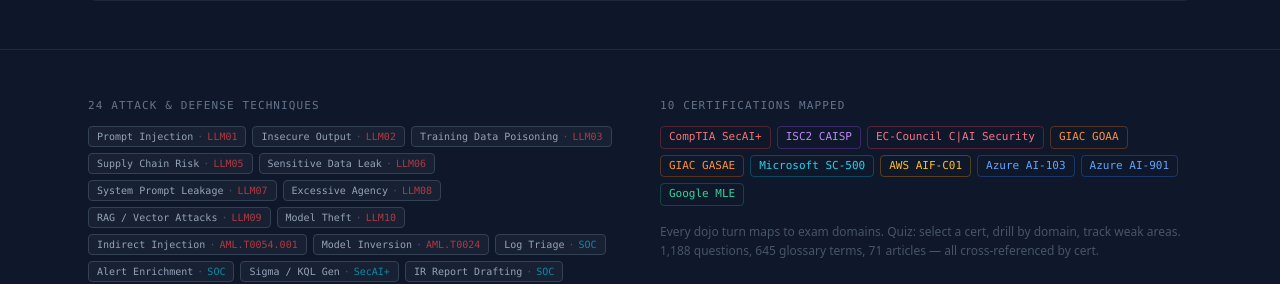
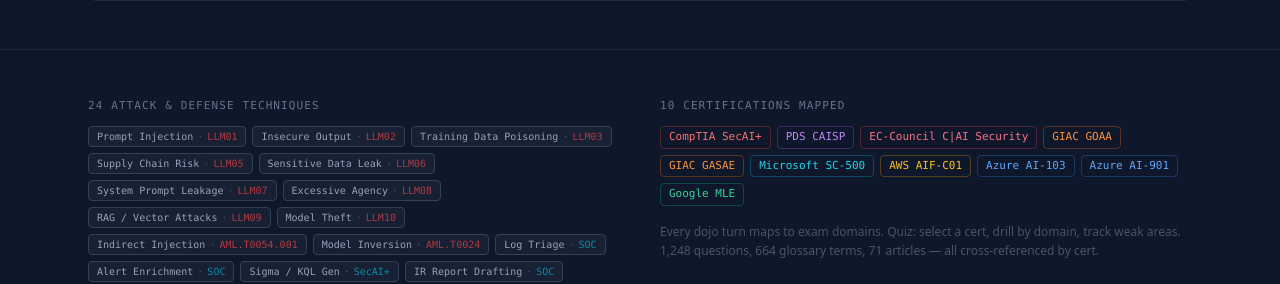
Before and after one commit to TheMDBritt/SecuringAI, a Next.js app: page / in a window 1280 px wide. Shown: the part 1640-1924 px from the top of the page. Built offline with nearby package versions, Linux system fonts and the light colour scheme.

Commit message:
content: update landing + footer stats (36 scenarios, 1248 Qs, 664 terms)
Reflects new scenario count (36), planned quiz expansion (1,248 Qs),
planned glossary expansion (664 terms), CAISP provider fix in footer.

https://claude.ai/code/session_01Fx5ihQj7cjR2Gt465cvFbZ

```diff
--- a/app/page.tsx
+++ b/app/page.tsx
@@ -6,9 +6,9 @@ import type { DojoId } from '@/types';
 
 // ── Static counts — update when content changes ───────────────────────────────
 const STATS = {
-  scenarios:  29,
-  quizQs:    1188,
-  glossary:  645,
+  scenarios:  37,
+  quizQs:    1248,
+  glossary:  664,
   articles:   71,
   certs:      10,
   incidents:  47,
@@ -79,7 +79,7 @@ const TECHNIQUES = [
 
 const CERT_CHIPS = [
   { id: 'SecAI',       label: 'CompTIA SecAI+',           color: 'text-red-400 border-red-500/30' },
-  { id: 'CAISP',       label: 'ISC2 CAISP',               color: 'text-purple-400 border-purple-500/30' },
+  { id: 'CAISP',       label: 'PDS CAISP',                color: 'text-purple-400 border-purple-500/30' },
   { id: 'CAIS',        label: 'EC-Council C|AI Security',  color: 'text-rose-400 border-rose-500/30' },
   { id: 'GIAC-GOAA',   label: 'GIAC GOAA',                color: 'text-orange-400 border-orange-500/30' },
   { id: 'GIAC-GASAE',  label: 'GIAC GASAE',               color: 'text-orange-400 border-orange-500/30' },
--- a/components/layout/Footer.tsx
+++ b/components/layout/Footer.tsx
@@ -9,8 +9,8 @@ export function Footer() {
           <div className="flex flex-col gap-1.5">
             <span className="font-bold text-sm text-slate-200 tracking-tight">LLM DOJO</span>
             <span className="text-[11px] text-slate-500 max-w-xs leading-relaxed">
-              Free AI security training. 1,188 practice questions, 645 glossary terms,
-              29 dojo scenarios, 47 SOC incidents. No account, no API key required.
+              Free AI security training. 1,248 practice questions, 664 glossary terms,
+              37 dojo scenarios, 47 SOC incidents. No account, no API key required.
             </span>
             <div className="flex flex-wrap gap-1.5 mt-1">
               {['OWASP LLM Top 10', 'MITRE ATLAS', 'NIST AI RMF', 'ISO 42001', 'EU AI Act'].map((f) => (
@@ -35,7 +35,7 @@ export function Footer() {
               <p className="text-[10px] font-mono text-slate-600 uppercase tracking-widest mb-2">Certifications</p>
               <div className="flex flex-col gap-1.5 text-xs text-slate-500">
                 <span>CompTIA SecAI+</span>
-                <span>ISC2 CAISP</span>
+                <span>PDS CAISP</span>
                 <span>EC-Council C|AI Security</span>
                 <span>GIAC GOAA · GASAE</span>
                 <span>Microsoft SC-500</span>
```
